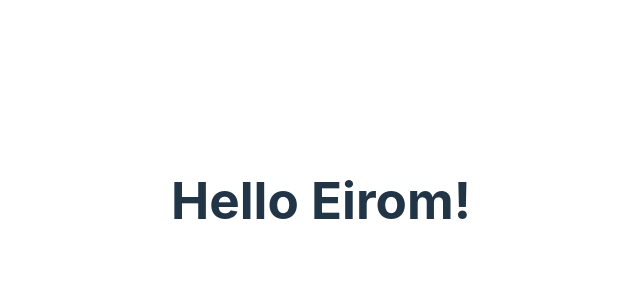
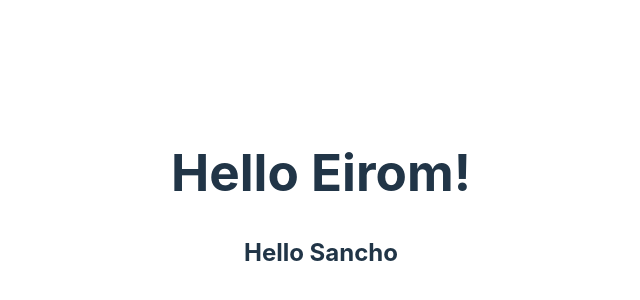
Before and after one commit to froztfire/todo-management-system, a React (Vite) app in the folder tms-frontend/: page / in a window 1280 px wide. Shown: the part 200-500 px from the top of the page, without its empty margins (319-959 px from the left). Built offline with nearby package versions, Linux system fonts and the light colour scheme.

Commit message:
Test Commit

```diff
--- a/tms-frontend/src/App.jsx
+++ b/tms-frontend/src/App.jsx
@@ -5,6 +5,7 @@ function App() {
     <>
       <div>
         <h1>Hello Eirom!</h1>
+        <h2>Hello Sancho</h2>
       </div>
     </>
   );
```
